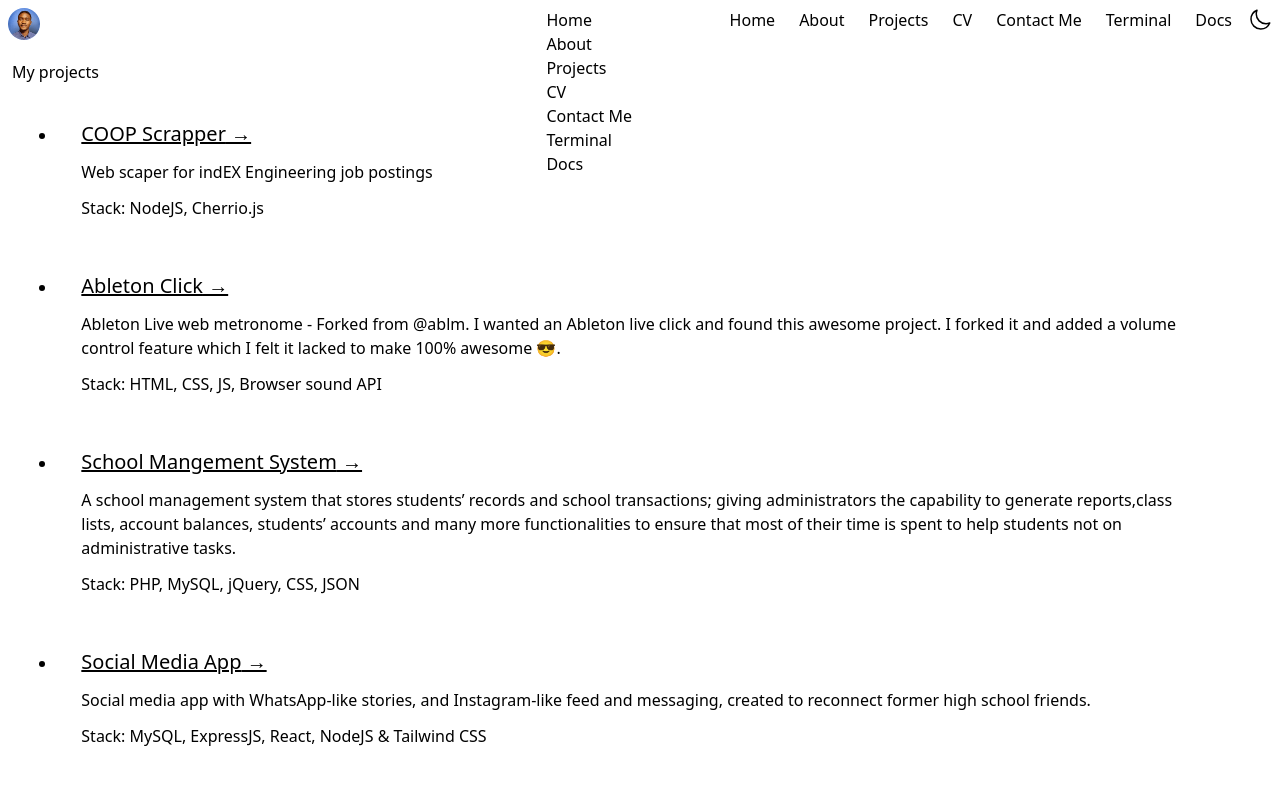
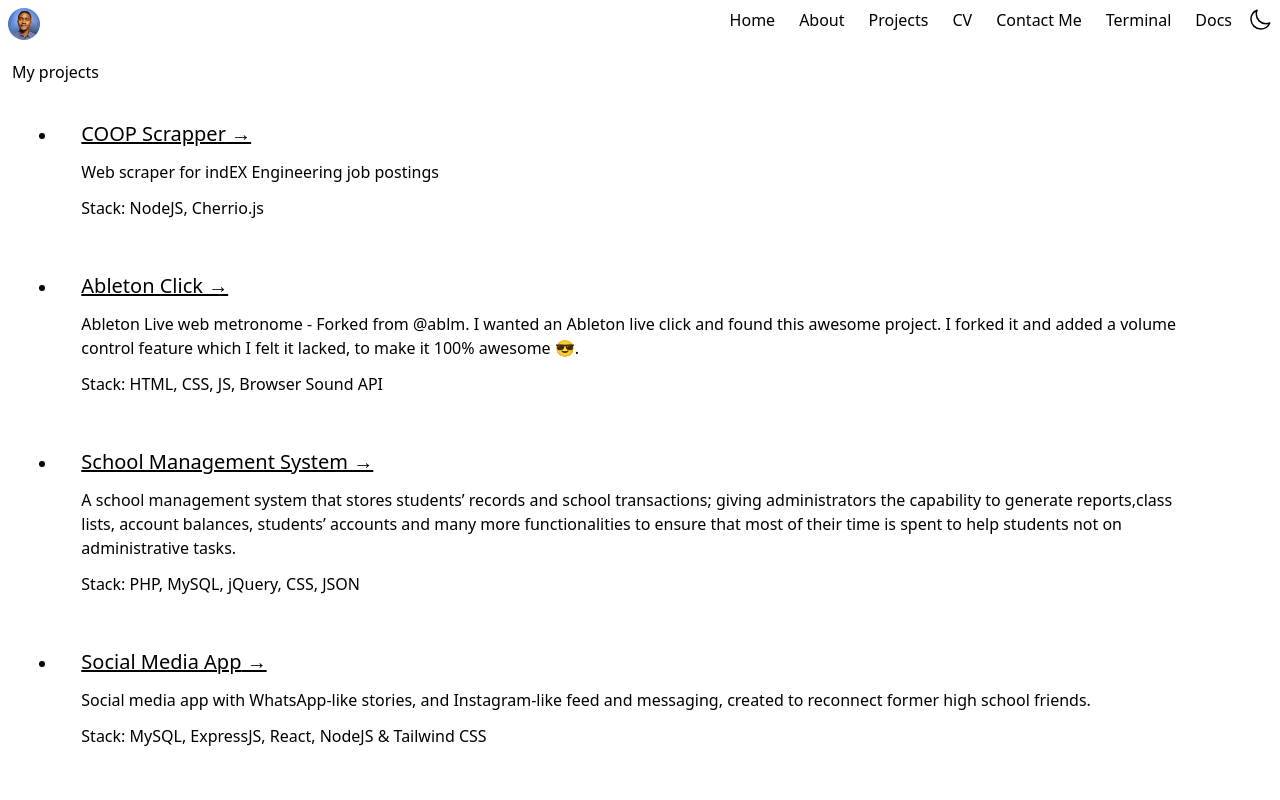
Before and after one commit to vian21/vian21.github.io, a React (Vite) app: page /projects in a window 1280 px wide. Shown: the top 800 px of the page. Built offline with nearby package versions, Linux system fonts and the light colour scheme.

Commit message:
added dropdown menu

```diff
--- a/src/assets/projects.ts
+++ b/src/assets/projects.ts
@@ -1,7 +1,7 @@
 export default [
     {
         name: "COOP Scrapper",
-        description: "Web scaper for indEX Engineering job postings",
+        description: "Web scraper for indEX Engineering job postings",
         stack: "NodeJS, Cherrio.js",
         link: "https://github.com/vian21/coop-scraper",
         preview: "",
@@ -9,14 +9,14 @@ export default [
     },
     {
         name: "Ableton Click",
-        description: "Ableton Live web metronome - Forked from @ablm. \nI wanted an Ableton live click and found this awesome project. I forked it and added a volume control feature which I felt it lacked to make 100% awesome 😎.",
-        stack: "HTML, CSS, JS, Browser sound API",
+        description: "Ableton Live web metronome - Forked from @ablm. \nI wanted an Ableton live click and found this awesome project. I forked it and added a volume control feature which I felt it lacked, to make it 100% awesome 😎.",
+        stack: "HTML, CSS, JS, Browser Sound API",
         link: "https://vian21.github.io/click/",
         preview: "",
         time: "Nov 2022",
     },
     {
-        name: "School Mangement System",
+        name: "School Management System",
         description: "A school management system that stores students’ records and school transactions; giving administrators the capability to generate reports,class lists, account balances, students’ accounts and many more functionalities to ensure that most of their time is spent to help students not on administrative tasks.",
         stack: "PHP, MySQL, jQuery, CSS, JSON",
         link: "https://github.com/vian21/school-system",
--- a/src/components/NavBar.tsx
+++ b/src/components/NavBar.tsx
@@ -72,7 +72,7 @@ export default function NavBar() {
   const dark = localStorage.getItem("theme") === "dark" ? true : false;
   const [mode, setMode] = useState(dark);
   const [windowWidth, setWindowWidth] = useState(window.innerWidth);
-  const [showNav, setShowNav] = useState(false);
+  const [showNav, setShowNav] = useState(true);
 
   useEffect(() => {
     if (inDarkMode()) {
@@ -154,9 +154,9 @@ export default function NavBar() {
               />
             </svg>
           ) : null}
-          <div className="absolute right-1/2 top-2 width-4/5 m-auto">
-            <NavLinks hidden={false} />
-          </div>
+          <ul className="absolute bg-green-200 drop-shadow-2xl divide-y-2 divide-gray-100 flex flex-col gap-2 right-2 rounded-md z-10 p-3 top-10 empty:hidden">
+            <NavLinks hidden={showNav} />
+          </ul>
         </ul>
       </nav>
     </div>
--- a/src/components/Project.tsx
+++ /dev/null
@@ -1,3 +0,0 @@
-export default function Project() {
-  return <>This is a project</>;
-}
--- a/src/pages/About.tsx
+++ b/src/pages/About.tsx
@@ -45,13 +45,13 @@ export default function About() {
 
           <p>
             I love tweaking software, making music and figuring stuff out. I
-            play mainly the electric guitar(for now) but I am also working on
+            mainly play the electric guitar(for now) but I am also working on
             improving my piano 🎹 skills as well as my musical ear. I play the
             acoustic, bass, piano and unfortunately no drums(yet 😁).
           </p>
 
           <p>
-            I am have mostly worked on the web, exploring all its greatness and
+            I have mostly worked on the web, exploring all its greatness and
             beauty, and lately I have started gaining interest in embedded
             software, operating systems and cybersecurity 🤖.
           </p>
--- a/src/pages/Projects.tsx
+++ b/src/pages/Projects.tsx
@@ -8,7 +8,7 @@ export default function Projects() {
         {projects.map((project, id) => {
           return (
             <li
-              className="hover:bg-green-200 dark:hover:bg-slate-500 dark:hover:text-white m-1 p-3"
+              className="hover:bg-green-500 dark:hover:bg-slate-500 dark:hover:text-white m-1 p-3"
               key={id}
             >
               <a
--- a/src/pages/Terminal.tsx
+++ b/src/pages/Terminal.tsx
@@ -1,5 +1,4 @@
 import React, { useState, useEffect } from "react";
-// import { redirect } from "react-router-dom";
 
 import { commands } from "../assets/commands";
 
```
